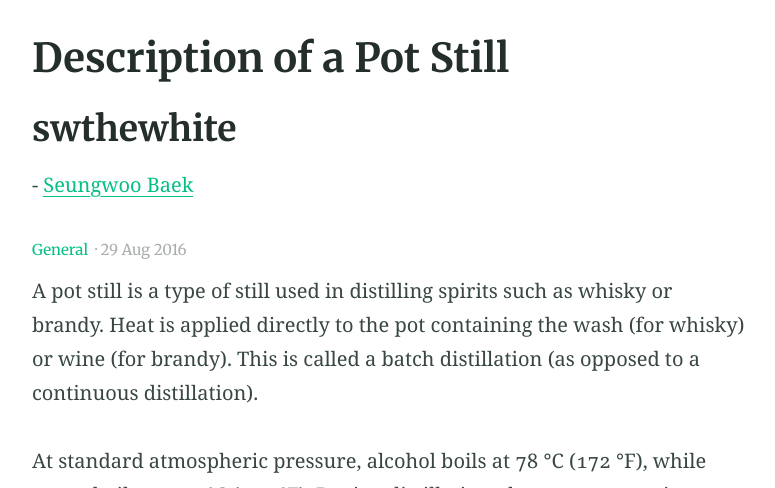
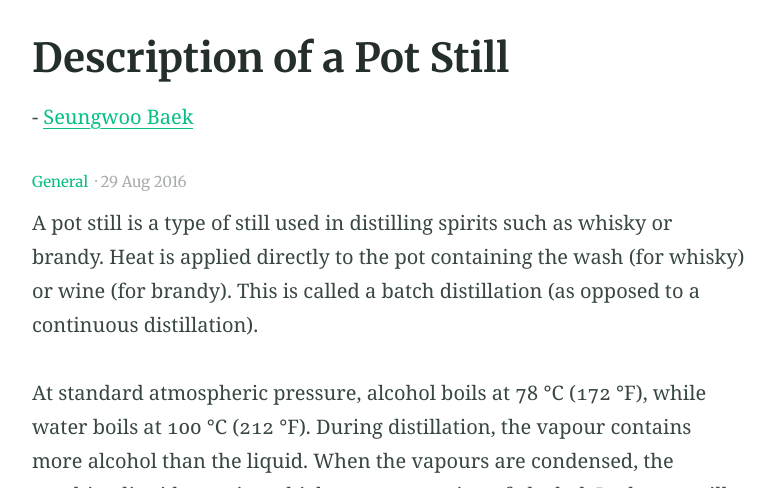
Before and after one commit to swthewhite-lab/swthewhite-lab.github.io, a Jekyll site: the page built from _posts/2016-08-29-example-post-three.md, in a window 1280 px wide and 900 px high, cut to the strip 412-900 px from the top of the window. Shown: the whole strip, without its empty margins (251-1026 px from the left). Built offline with Jekyll 4.4.1, drawn with Linux system fonts in a browser that asks for light colours.

Commit message:
Update post.html

```diff
--- a/_layouts/post.html
+++ b/_layouts/post.html
@@ -9,7 +9,6 @@ layout: default
   <article class="article  article--post  content  typeset">
 
     <h1>{{ page.title }}</h1>
-    <h2>{{ page.author }}</h2>
     <p>
       {% assign author = site.authors | where: 'username', page.author | first %}
       {% if author %}
```
